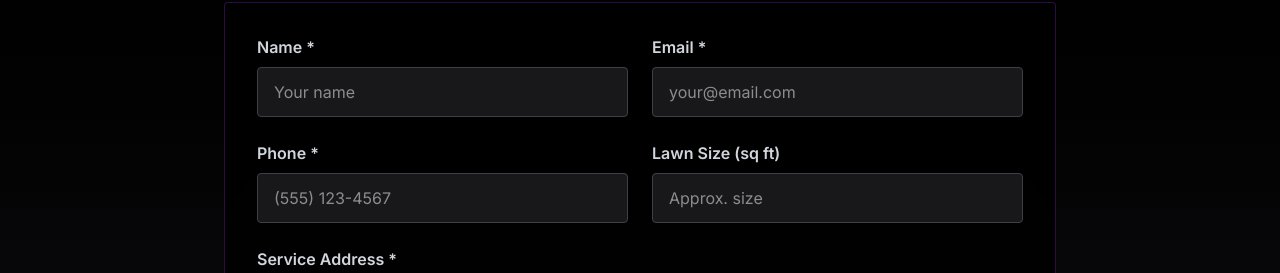
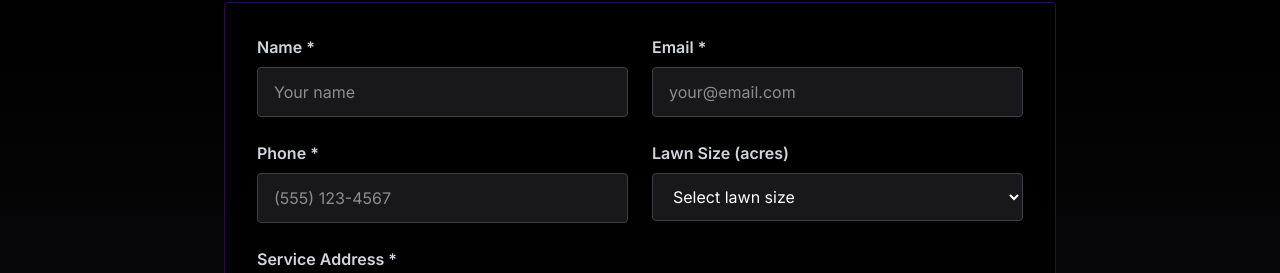
Before and after one commit to mapesrick-personal/e-mow-website, a React (Vite) app: page / in a window 1280 px wide. Shown: the part 3093-3366 px from the top of the page. Built offline with nearby package versions, Linux system fonts and the light colour scheme.

Commit message:
Update lawn size field to acres dropdown

```diff
--- a/src/components/QuoteForm.tsx
+++ b/src/components/QuoteForm.tsx
@@ -131,17 +131,25 @@ export function QuoteForm() {
 
 <div>
   <label htmlFor="lawnSize" className="block text-gray-300 mb-2 font-semibold">
-                Lawn Size (sq ft)
+    Lawn Size (acres)
   </label>
-              <input
-                type="text"
+  <select
     id="lawnSize"
     name="lawnSize"
     value={formData.lawnSize}
     onChange={handleChange}
     className="w-full px-4 py-3 bg-zinc-900 border border-zinc-700 rounded-sm text-white focus:outline-none focus:border-purple-500 transition-colors"
-                placeholder="Approx. size"
-              />
+  >
+    <option value="">Select lawn size</option>
+    <option value="Less than 1/4 acre">Less than 1/4 acre</option>
+    <option value="1/4 acre">1/4 acre</option>
+    <option value="1/3 acre">1/3 acre</option>
+    <option value="1/2 acre">1/2 acre</option>
+    <option value="2/3 acre">2/3 acre</option>
+    <option value="3/4 acre">3/4 acre</option>
+    <option value="1 acre">1 acre</option>
+    <option value="More than 1 acre (note in comments)">More than 1 acre (note in comments)</option>
+  </select>
 </div>
           </div>
 
```
Lines whose indentation alone changed are shown as unchanged.
